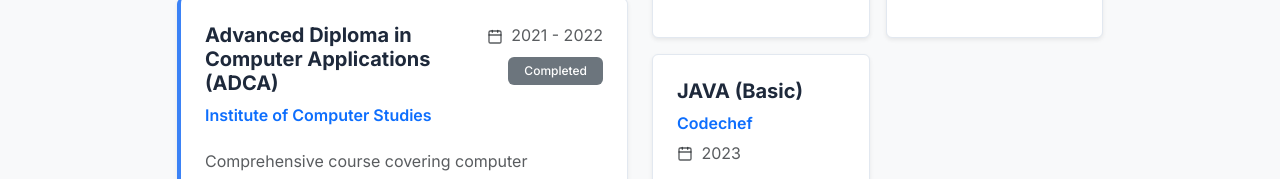
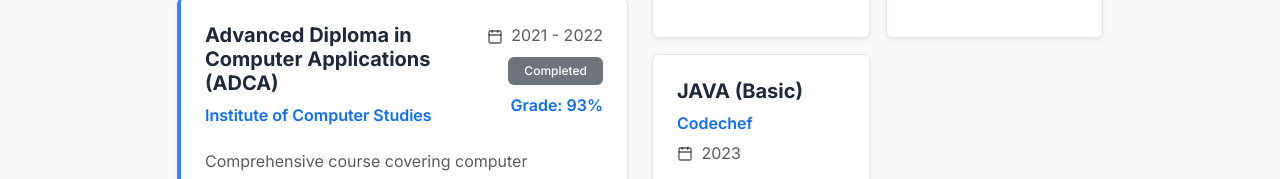
Before and after one commit to Khalidjamil0777/Personal-Portfolio-Project, a plain HTML site: page index.html in a window 1280 px wide. Shown: the part 5342-5521 px from the top of the page. Drawn offline with nearby package versions, Linux system fonts and the light colour scheme.

Commit message:
Update index.html

```diff
--- a/index.html
+++ b/index.html
@@ -700,6 +700,7 @@
                     2021 - 2022
                   </div>
                   <span class="badge bg-secondary">Completed</span>
+                    <div class="text-primary fw-semibold mt-2">Grade: 93%</div>
                 </div>
               </div>
               <p class="text-muted mb-0 mt-3">
```
